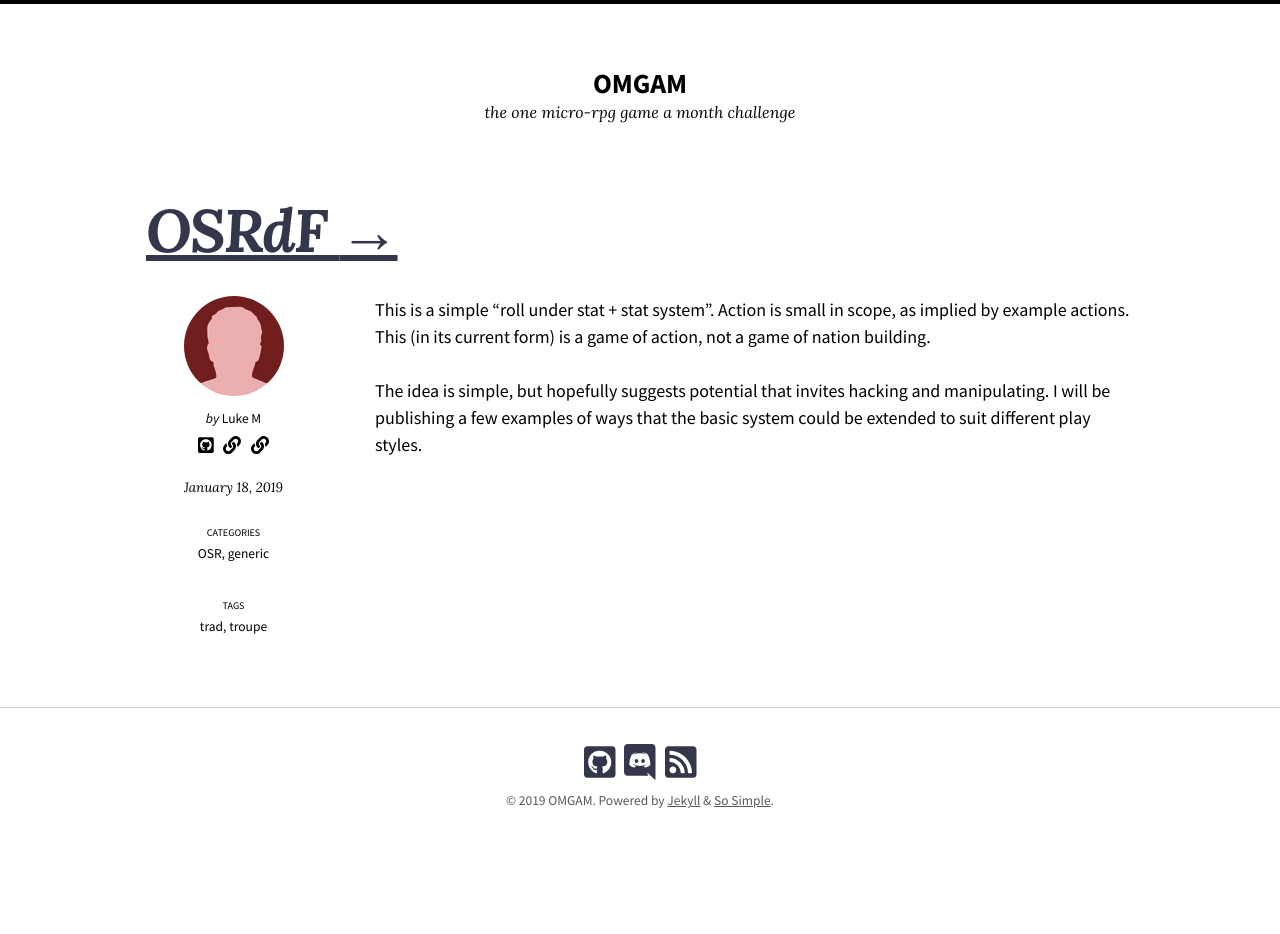
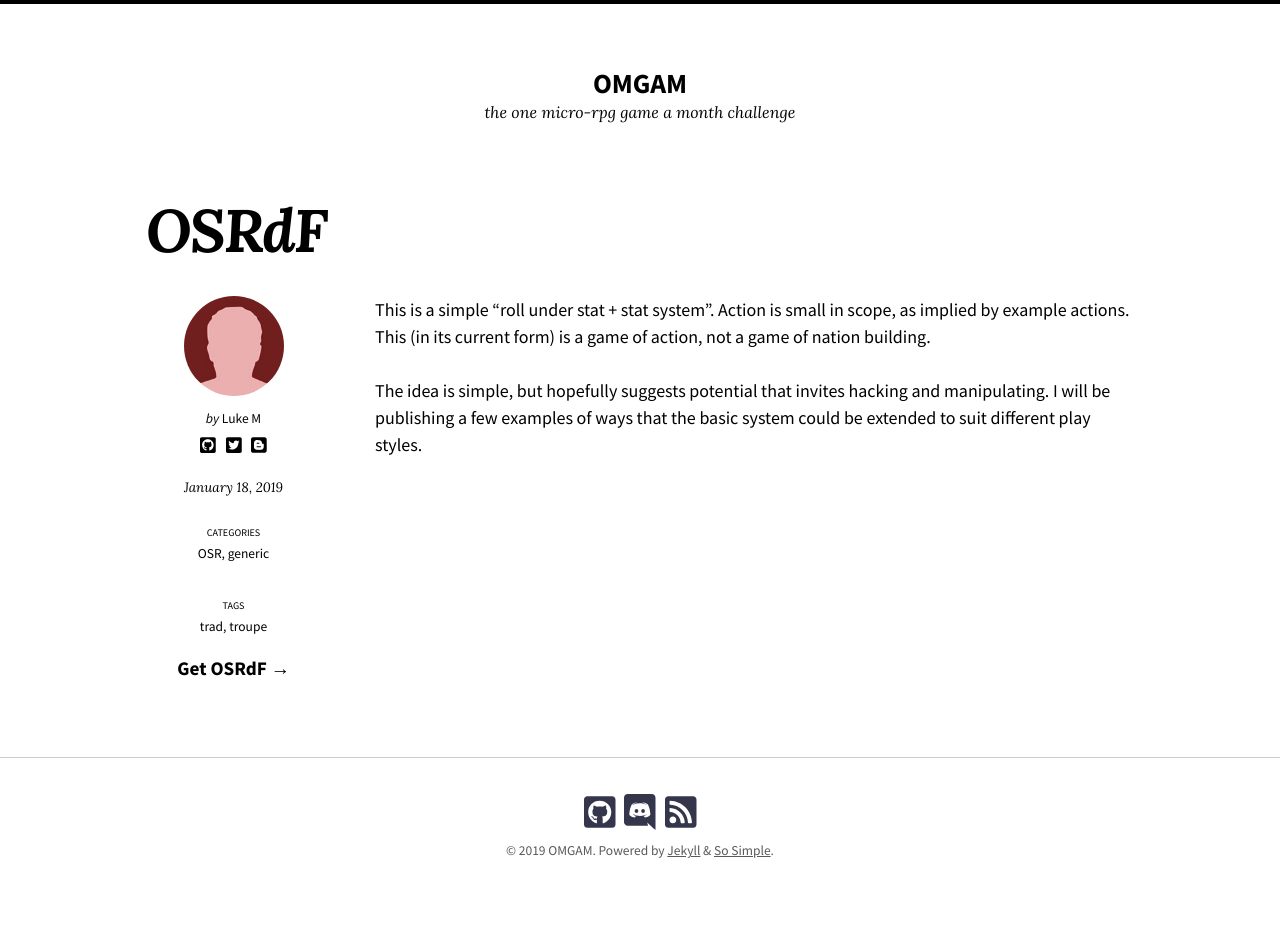
Before and after one commit to exposit/omgam, a Jekyll site: the page built from _posts/2019-01-18-OSRdF.md, in a window 1280 px wide. Built offline with Jekyll 4.4.1, drawn with Linux system fonts in a browser that asks for light colours; nearby versions of some CDN libraries; before the commit the page ends 900 px from its top, so only the background shows below that.

Commit message:
rearranging offsite links

```diff
--- a/_data/authors.yml
+++ b/_data/authors.yml
@@ -20,10 +20,10 @@ Luke M:
       icon: fab fa-github-square
     - title: Twitter
       url: https://twitter.com/mootootwo
-#      icon: fab fa-github-square
+      icon: fab fa-twitter-square
     - title: Blogger
       url: https://ktsink.blogspot.com/
-#      icon: fab fa-github-square
+      icon: fab fa-blogger
 
 # Cornelius Fiddlebone:
 #   name: Cornelius Fiddlebone
--- a/_includes/entry.html
+++ b/_includes/entry.html
@@ -7,7 +7,7 @@
 <article class="entry h-entry">
   <header class="entry-header">
     <h3 class="entry-title p-name">
-      {% if entry.link %}
+      {% if entry.link == "banan" %}
         <a class="u-bookmark-of" href="{{ entry.link }}">{{ title }} <span class="link-arrow">&rarr;</span></a>
       {% else %}
         <a href="{{ entry.url | relative_url }}" rel="bookmark">{{ title }}</a>
--- /dev/null
+++ b/_includes/page-link.html
@@ -0,0 +1,6 @@
+{% assign title = page.title | markdownify | strip_html %}
+{% if page.link %}
+  <h4 id="page-title" class="p-category">Get <a href="{{ page.link }}">{{ title }} <span class="link-arrow">&rarr;</span></a></h4>
+{% else %}
+  <h4 id="page-title" class="p-category">Unavailable</h4>
+{% endif %}
--- a/_layouts/page.html
+++ b/_layouts/page.html
@@ -12,7 +12,7 @@ layout: default
         {% else %}
           {% assign title = page.title %}
         {% endif %}
-        {% if page.link %}
+        {% if page.link == 'banana' %}
           <h1 id="page-title" class="page-title"><a href="{{ page.link }}">{{ title }} <span class="link-arrow">&rarr;</span></a></h1>
         {% else %}
           <h1 id="page-title" class="page-title">{{ title }}</h1>
--- a/_layouts/post.html
+++ b/_layouts/post.html
@@ -8,7 +8,7 @@ layout: default
     <div class="page-wrapper">
       <header class="page-header">
         {% assign title = page.title | markdownify | strip_html %}
-        {% if page.link %}
+        {% if page.link == 'banana' %}
           <h1 id="page-title" class="page-title p-name"><a href="{{ page.link }}">{{ title }} <span class="link-arrow">&rarr;</span></a></h1>
         {% else %}
           <h1 id="page-title" class="page-title p-name">{{ title }}</h1>
@@ -19,6 +19,7 @@ layout: default
         {% include page-author.html %}
         {% include page-categories.html %}
         {% include page-tags.html %}
+        {% include page-link.html %}
       </div>
 
       <div class="page-content">
```
